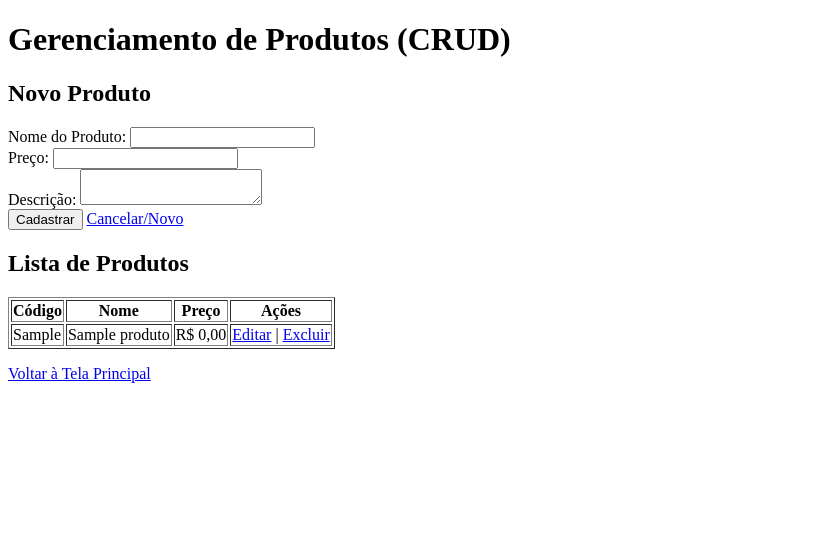
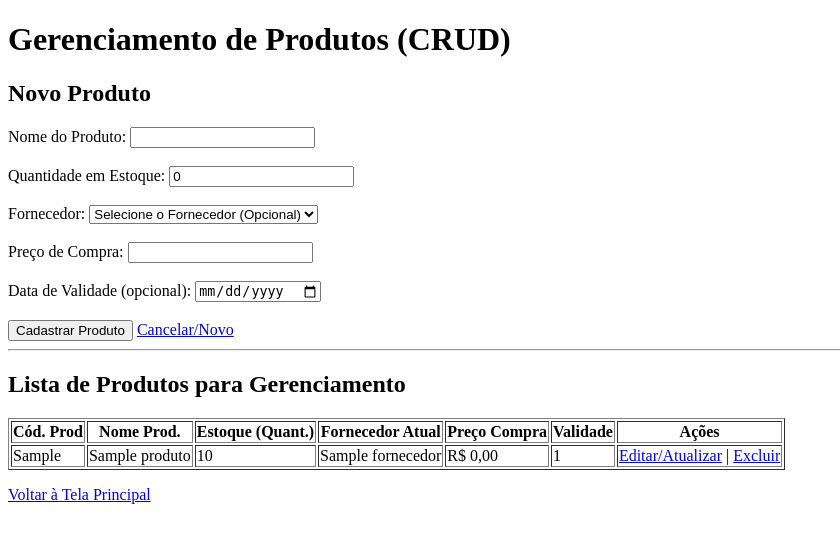
Before and after one commit to rafascampelo/sistema_academia, a PHP site: page /produto_crud.php in a window 1280 px wide. Shown: the top 543 px of the page, without its empty margins (0-840 px from the left). Run offline with PHP 8.4, Linux system fonts and the light colour scheme; the visitor is signed in with stand-in values (Sample User, id 1); tables that the repository leaves empty or names only in its code hold one stand-in row (values such as "Sample post").

Commit message:
fix: function produto

```diff
--- a/backend/class/produto.class.php
+++ b/backend/class/produto.class.php
@@ -1,13 +1,7 @@
 <?php
-// Arquivo: Produto.class.php
+// Arquivo: backend/class/Produto.class.php
 require_once __DIR__ . '/../core/conexao.php';
 
-// Classe de domínio (Produto)
-class Produto {
-    // ... propriedades e encapsulamento ...
-}
-
-// 🌟 CLASSE PRINCIPAL PARA AS OPERAÇÕES DE BANCO (CRUD) 🌟
 class ProdutoCRUD {
     private $pdo;
 
@@ -15,55 +9,182 @@ class ProdutoCRUD {
         $this->pdo = conectar_db();
     }
 
-    // LISTAGEM (Read)
-    public function listarTodos() {
-        $stmt = $this->pdo->query("SELECT * FROM produto");
+    // ====================================================================
+    // MÉTODOS DE CONSULTA
+    // ====================================================================
+
+    // LISTAGEM PRINCIPAL (Faz o JOIN de todas as tabelas)
+    public function listarTodosComRelacoes() {
+        $sql = "
+            SELECT
+                p.cod_prod, p.nome_prod,
+                e.quantidade AS quant_estoque,
+                f.cod_forn, fo.nome_forn,
+                f.preco, f.valid, f.data_comp
+            FROM produto p
+            LEFT JOIN estoque e ON p.cod_prod = e.cod_prod
+            LEFT JOIN fornecimento f ON p.cod_prod = f.cod_prod
+            LEFT JOIN fornecedor fo ON f.cod_forn = fo.cod_forn
+            ORDER BY p.cod_prod, f.data_comp DESC
+        ";
+        $stmt = $this->pdo->query($sql);
         return $stmt->fetchAll(PDO::FETCH_ASSOC);
     }
 
-    // INCLUSÃO (Create)
+    // Lista fornecedores para o <select>
+    public function listarFornecedores() {
+        $stmt = $this->pdo->query("SELECT cod_forn, nome_forn FROM fornecedor ORDER BY nome_forn");
+        return $stmt->fetchAll(PDO::FETCH_ASSOC);
+    }
+
+    // Busca um produto e seus dados de estoque/fornecimento para EDIÇÃO
+    public function buscarPorId($cod_prod) {
+        $sql = "
+            SELECT
+                p.cod_prod, p.nome_prod,
+                e.quantidade AS quant_estoque,
+                f.cod_forn, f.preco, f.valid, f.data_comp
+            FROM produto p
+            LEFT JOIN estoque e ON p.cod_prod = e.cod_prod
+            LEFT JOIN fornecimento f ON p.cod_prod = f.cod_prod
+            WHERE p.cod_prod = :id
+            ORDER BY f.data_comp DESC LIMIT 1 -- Pega o fornecimento mais recente para a edição
+        ";
+        $stmt = $this->pdo->prepare($sql);
+        $stmt->execute(['id' => $cod_prod]);
+        return $stmt->fetch(PDO::FETCH_ASSOC);
+    }
+
+    // ====================================================================
+    // MÉTODOS DE TRANSAÇÃO (CRUD)
+    // ====================================================================
+
+    // CRIAÇÃO (Create)
     public function inserir(array $dados) {
-        $sql = "INSERT INTO produto (nome_prod, preco, descricao)
-                VALUES (:nome_prod, :preco, :descricao)";
+        try {
+            $this->pdo->beginTransaction();
 
-        $stmt = $this->pdo->prepare($sql);
+            // 1. Inserir em 'produto'
+            $sql_prod = "INSERT INTO produto (nome_prod) VALUES (:nome_prod)";
+            $stmt_prod = $this->pdo->prepare($sql_prod);
+            $stmt_prod->execute(['nome_prod' => $dados['nome_prod']]);
+            $cod_prod = $this->pdo->lastInsertId(); // Pega o ID recém-criado
 
-        // Adapte os campos conforme a sua tabela 'produto'
-        return $stmt->execute([
-            'nome_prod' => $dados['nome_prod'],
-            'preco'     => $dados['preco'] ?? 0.00,
-            'descricao' => $dados['descricao'] ?? null,
+            // 2. Inserir em 'estoque'
+            $sql_est = "INSERT INTO estoque (cod_prod, quantidade) VALUES (:cod_prod, :quantidade)";
+            $stmt_est = $this->pdo->prepare($sql_est);
+            $stmt_est->execute([
+                'cod_prod' => $cod_prod,
+                'quantidade' => $dados['quantidade'] ?? 0
+            ]);
+
+            // 3. Inserir em 'fornecimento' (Se dados estiverem presentes)
+            if (!empty($dados['cod_forn']) && !empty($dados['preco'])) {
+                 $sql_forn = "INSERT INTO fornecimento (cod_prod, cod_forn, preco, valid, data_comp)
+                              VALUES (:cod_prod, :cod_forn, :preco, :valid, NOW())";
+                 $stmt_forn = $this->pdo->prepare($sql_forn);
+                 $stmt_forn->execute([
+                     'cod_prod' => $cod_prod,
+                     'cod_forn' => $dados['cod_forn'],
+                     'preco' => $dados['preco'],
+                     'valid' => $dados['valid'] ?? '2099-12-31'
                  ]);
             }
 
-    // ALTERAÇÃO (Update)
-    public function atualizar($cod_prod, array $dados) {
-        $sql = "UPDATE produto SET nome_prod = :nome_prod, preco = :preco, descricao = :descricao
-                WHERE cod_prod = :cod_prod";
+            $this->pdo->commit();
+            return true;
 
-        $dados_exec = [
-            'nome_prod' => $dados['nome_prod'],
-            'preco'     => $dados['preco'] ?? 0.00,
-            'descricao' => $dados['descricao'] ?? null,
-            'cod_prod'  => $cod_prod
-        ];
-
-        $stmt = $this->pdo->prepare($sql);
-        return $stmt->execute($dados_exec);
+        } catch (Exception $e) {
+            $this->pdo->rollBack();
+            // 🚨 Em caso de debug, você pode usar: die("Erro: " . $e->getMessage());
+            return false;
+        }
     }
 
-    // EXCLUSÃO (Delete)
-    public function excluir($cod_prod) {
-        $sql = "DELETE FROM produto WHERE cod_prod = :cod_prod";
-        $stmt = $this->pdo->prepare($sql);
+    // ALTERAÇÃO (Update) - Altera Produto e Estoque, e insere NOVO Fornecimento
+   public function atualizar($cod_prod, array $dados) {
+    try {
+        $this->pdo->beginTransaction();
 
-        return $stmt->execute(['cod_prod' => $cod_prod]);
+        // 1. Atualizar 'produto' (apenas nome)
+        $sql_prod = "UPDATE produto SET nome_prod = :nome_prod WHERE cod_prod = :cod_prod";
+        $this->pdo->prepare($sql_prod)->execute([
+            'nome_prod' => $dados['nome_prod'],
+            'cod_prod' => $cod_prod
+        ]);
+
+        // 2. Atualizar 'estoque' (Verifica se já existe e atualiza, ou insere)
+        $sql_est = "UPDATE estoque SET quantidade = :quantidade WHERE cod_prod = :cod_prod";
+        $stmt_est = $this->pdo->prepare($sql_est);
+        $stmt_est->execute([
+            'cod_prod' => $cod_prod,
+            'quantidade' => $dados['quantidade'] ?? 0
+        ]);
+
+        // Se o produto existia mas o estoque nunca foi inserido, faz a inserção
+        if ($stmt_est->rowCount() === 0) {
+             $sql_insert_est = "INSERT INTO estoque (cod_prod, quantidade) VALUES (:cod_prod, :quantidade)";
+             $this->pdo->prepare($sql_insert_est)->execute([
+                'cod_prod' => $cod_prod,
+                'quantidade' => $dados['quantidade'] ?? 0
+             ]);
         }
 
-    // Busca um produto específico
-    public function buscarPorId($cod_prod) {
-        $stmt = $this->pdo->prepare("SELECT * FROM produto WHERE cod_prod = :id");
-        $stmt->execute(['id' => $cod_prod]);
-        return $stmt->fetch(PDO::FETCH_ASSOC);
+        // 3. INSERIR NOVO REGISTRO DE FORNECIMENTO (Opcional, se todos os campos vierem preenchidos)
+        // A falha provavelmente está aqui! Devemos garantir que NADA esteja vazio.
+        $pode_inserir_forn = (
+            !empty($dados['cod_forn']) &&
+            isset($dados['preco']) &&
+            !empty($dados['valid'])
+        );
+
+        if ($pode_inserir_forn) {
+            // Insere um novo registro em fornecimento (a tabela é histórica)
+             $sql_forn = "INSERT INTO fornecimento (cod_prod, cod_forn, preco, valid, data_comp)
+                          VALUES (:cod_prod, :cod_forn, :preco, :valid, NOW())";
+             $this->pdo->prepare($sql_forn)->execute([
+                 'cod_prod' => $cod_prod,
+                 'cod_forn' => $dados['cod_forn'],
+                 'preco' => $dados['preco'],
+                 'valid' => $dados['valid']
+             ]);
+        }
+        // Se $pode_inserir_forn for FALSE, a transação continua sem tentar o INSERT falho.
+
+        $this->pdo->commit();
+        return true;
+
+    } catch (Exception $e) {
+        $this->pdo->rollBack();
+        // 🚨 Se o problema persistir, use o die() TEMPORARIAMENTE para ver a mensagem de erro:
+        // die("Erro de Transação no Update: " . $e->getMessage());
+        return false;
     }
 }
+
+    // EXCLUSÃO (Delete) - Remove de todas as tabelas relacionadas
+    public function excluir($cod_prod) {
+        try {
+            $this->pdo->beginTransaction();
+
+            // 1. Excluir em fornecimento (foreign key)
+            $sql_forn = "DELETE FROM fornecimento WHERE cod_prod = :cod_prod";
+            $this->pdo->prepare($sql_forn)->execute(['cod_prod' => $cod_prod]);
+
+            // 2. Excluir em estoque (foreign key)
+            $sql_est = "DELETE FROM estoque WHERE cod_prod = :cod_prod";
+            $this->pdo->prepare($sql_est)->execute(['cod_prod' => $cod_prod]);
+
+            // 3. Excluir em produto (tabela principal)
+            $sql_prod = "DELETE FROM produto WHERE cod_prod = :cod_prod";
+            $this->pdo->prepare($sql_prod)->execute(['cod_prod' => $cod_prod]);
+
+            $this->pdo->commit();
+            return true;
+
+        } catch (Exception $e) {
+            $this->pdo->rollBack();
+            return false;
+        }
+    }
+}
--- a/produto_crud.php
+++ b/produto_crud.php
@@ -2,7 +2,8 @@
 // Arquivo: produto_crud.php
 session_start();
 require_once 'backend/core/auth_functions.php';
-require_once 'backend/class/Produto.class.php';
+require_once 'backend/class/Produto.class.php'; // Inclui a nova classe de CRUD
+
 // 1. AUTORIZAÇÃO: Só permite acesso se for ADM!
 if (!is_adm()) {
     header('Location: index.php?error=acesso_negado');
@@ -14,36 +15,47 @@ $mensagem = '';
 $action = $_GET['action'] ?? 'list';
 $produto_data = null;
 
+// Carrega a lista de fornecedores para o formulário
+$fornecedores = $crud->listarFornecedores();
+
 // 2. Processamento das Requisições POST (Inclusão/Alteração)
 if ($_SERVER['REQUEST_METHOD'] === 'POST') {
     $dados = $_POST;
 
-    // 🚨 Validação de Dados (Exemplo)
-    if (empty($dados['nome_prod'])) {
-        $mensagem = 'Erro: Nome do Produto é obrigatório.';
+    // 🚨 Validação de Dados (Focando apenas em Produto e Estoque)
+    if (empty($dados['nome_prod']) || !isset($dados['quantidade'])) {
+        $mensagem = 'Erro: Nome do Produto e Quantidade em Estoque são obrigatórios.';
     } else {
-        // Prepare os dados para a execução
+
+        // Formata os dados para o método CRUD - REMOVEMOS FORNECEDOR/PREÇO/VALID
         $dados_crud = [
-            'nome_prod' => $dados['nome_prod'],
-            'preco'     => floatval($dados['preco']),
-            'descricao' => $dados['descricao'] ?? null,
+            'nome_prod'  => $dados['nome_prod'],
+            'quantidade' => (int)$dados['quantidade'],
+            // Removidas as chaves: 'cod_forn', 'preco', 'valid'
         ];
 
+        // Ação de Alteração (UPDATE)
         if (isset($dados['cod_prod']) && !empty($dados['cod_prod'])) {
-            // Ação de Alteração
             if ($crud->atualizar($dados['cod_prod'], $dados_crud)) {
                 $mensagem = 'Produto alterado com sucesso!';
             } else {
-                $mensagem = 'Erro ao alterar produto.';
+                $mensagem = 'Erro ao alterar produto (Verifique os dados).';
             }
         } else {
-            // Ação de Inclusão
+            // Ação de Inclusão (CREATE)
+            // Se for inclusão, o usuário precisa selecionar o fornecedor, então adicionamos a validação de FORNECIMENTO APENAS NO CREATE
+            // Se for o CREATE, mantemos a lógica de fornecedor para a primeira compra.
+            $dados_crud['cod_forn'] = $dados['cod_forn'] ?? null;
+            $dados_crud['preco'] = floatval($dados['preco'] ?? 0.00);
+            $dados_crud['valid'] = $dados['valid'] ?? null;
+
             if ($crud->inserir($dados_crud)) {
                 $mensagem = 'Produto cadastrado com sucesso!';
             } else {
-                $mensagem = 'Erro ao cadastrar produto.';
+                $mensagem = 'Erro ao cadastrar produto (Verifique os dados).';
             }
         }
+
         header('Location: produto_crud.php?mensagem=' . urlencode($mensagem));
         exit();
     }
@@ -55,7 +67,6 @@ if (isset($_GET['mensagem'])) {
 }
 
 if ($action === 'delete' && isset($_GET['id'])) {
-    // Requisito: Exclusão
     if ($crud->excluir($_GET['id'])) {
         $mensagem = 'Produto excluído com sucesso!';
     } else {
@@ -66,12 +77,12 @@ if ($action === 'delete' && isset($_GET['id'])) {
 }
 
 if ($action === 'edit' && isset($_GET['id'])) {
-    // Preenche o formulário para Alteração
+    // Busca os dados para pré-preencher o formulário
     $produto_data = $crud->buscarPorId($_GET['id']);
 }
 
 // 4. LISTAGEM
-$produtos = $crud->listarTodos();
+$produtos = $crud->listarTodosComRelacoes();
 
 // 5. RENDERIZAÇÃO
 require_once 'views/produto_list.view.php';
--- a/views/produto_list.view.php
+++ b/views/produto_list.view.php
@@ -1,19 +1,14 @@
-<?php
-// views/produto_list.view.php
-
-// ... (HTML de cabeçalho) ...
-
-?>
 <!DOCTYPE html>
 <html lang="pt-BR">
 <head>
+    <meta charset="UTF-8">
     <title>CRUD Produtos (ADM)</title>
-</head>
+    </head>
 <body>
     <h1>Gerenciamento de Produtos (CRUD)</h1>
 
     <?php if ($mensagem): ?>
-        <p style="color: green;"><?php echo htmlspecialchars($mensagem); ?></p>
+        <p style="color: green; font-weight: bold;"><?php echo htmlspecialchars($mensagem); ?></p>
     <?php endif; ?>
 
     <h2><?php echo $produto_data ? 'Editar Produto' : 'Novo Produto'; ?></h2>
@@ -23,25 +18,46 @@
         <?php endif; ?>
 
         <label>Nome do Produto:</label>
-        <input type="text" name="nome_prod" value="<?php echo $produto_data['nome_prod'] ?? ''; ?>" required><br>
+        <input type="text" name="nome_prod" value="<?php echo $produto_data['nome_prod'] ?? ''; ?>" required><br><br>
 
-        <label>Preço:</label>
-        <input type="number" step="0.01" name="preco" value="<?php echo $produto_data['preco'] ?? ''; ?>"><br>
+        <label>Quantidade em Estoque:</label>
+        <input type="number" name="quantidade" value="<?php echo $produto_data['quant_estoque'] ?? 0; ?>" required><br><br>
 
-        <label>Descrição:</label>
-        <textarea name="descricao"><?php echo $produto_data['descricao'] ?? ''; ?></textarea><br>
+        <label>Fornecedor:</label>
+        <select name="cod_forn">
+            <option value="">Selecione o Fornecedor (Opcional)</option>
+            <?php
+            // Lista de fornecedores (Carregada no produto_crud.php)
+            foreach ($fornecedores as $forn): ?>
+                <option value="<?php echo $forn['cod_forn']; ?>"
+                    <?php if (isset($produto_data['cod_forn']) && $produto_data['cod_forn'] == $forn['cod_forn']) echo 'selected'; ?>>
+                    <?php echo htmlspecialchars($forn['nome_forn']); ?>
+                </option>
+            <?php endforeach; ?>
+        </select><br><br>
 
-        <button type="submit"><?php echo $produto_data ? 'Salvar Alterações' : 'Cadastrar'; ?></button>
+        <label>Preço de Compra:</label>
+        <input type="number" step="0.01" name="preco" value="<?php echo $produto_data['preco'] ?? ''; ?>"><br><br>
+
+        <label>Data de Validade (opcional):</label>
+        <input type="date" name="valid" value="<?php echo $produto_data['valid'] ?? ''; ?>"><br><br>
+
+        <button type="submit"><?php echo $produto_data ? 'Salvar Alterações' : 'Cadastrar Produto'; ?></button>
         <a href="produto_crud.php">Cancelar/Novo</a>
     </form>
 
-    <h2>Lista de Produtos</h2>
+    <hr>
+
+    <h2>Lista de Produtos para Gerenciamento</h2>
     <table border="1">
         <thead>
             <tr>
-                <th>Código</th>
-                <th>Nome</th>
-                <th>Preço</th>
+                <th>Cód. Prod</th>
+                <th>Nome Prod.</th>
+                <th>Estoque (Quant.)</th>
+                <th>Fornecedor Atual</th>
+                <th>Preço Compra</th>
+                <th>Validade</th>
                 <th>Ações</th>
             </tr>
         </thead>
@@ -50,11 +66,14 @@
             <tr>
                 <td><?php echo $produto['cod_prod']; ?></td>
                 <td><?php echo htmlspecialchars($produto['nome_prod']); ?></td>
-                <td>R$ <?php echo number_format($produto['preco'], 2, ',', '.'); ?></td>
+                <td><?php echo $produto['quant_estoque'] ?? 0; ?></td>
+                <td><?php echo htmlspecialchars($produto['nome_forn'] ?? 'N/A'); ?></td>
+                <td>R$ <?php echo number_format($produto['preco'] ?? 0, 2, ',', '.'); ?></td>
+                <td><?php echo $produto['valid'] ?? 'N/A'; ?></td>
                 <td>
-                    <a href="produto_crud.php?action=edit&id=<?php echo $produto['cod_prod']; ?>">Editar</a> |
+                    <a href="produto_crud.php?action=edit&id=<?php echo $produto['cod_prod']; ?>">Editar/Atualizar</a> |
                     <a href="produto_crud.php?action=delete&id=<?php echo $produto['cod_prod']; ?>"
-                       onclick="return confirm('Tem certeza que deseja excluir?');">Excluir</a>
+                       onclick="return confirm('ATENÇÃO: Excluirá o produto, estoque e fornecimento. Tem certeza?');">Excluir</a>
                 </td>
             </tr>
             <?php endforeach; ?>
```
Also changed, not shown: produto_view.php (+15 -9 lines). Lines whose indentation alone changed are shown as unchanged.
